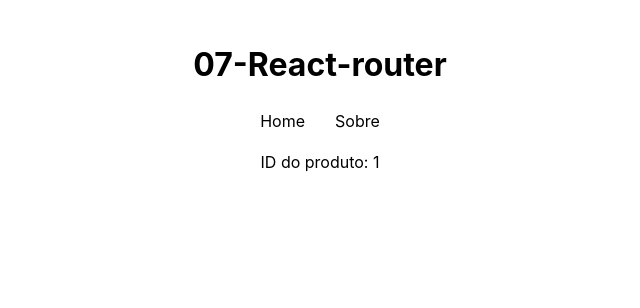
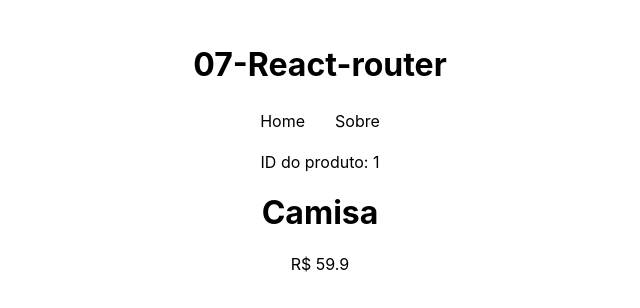
Before and after one commit to samueljdev/react-do-zero-a-maestria, a React (Vite) app: page /products/1 in a window 1280 px wide. Shown: the top 308 px of the page, without its empty margins (320-960 px from the left). Built offline with nearby package versions, Linux system fonts and the light colour scheme; data requests are answered from the project's data file.

Commit message:
05-carregamento dinamico de dados

```diff
--- a/src/App.jsx
+++ b/src/App.jsx
@@ -11,12 +11,11 @@ function App() {
     <>
       <h1>07-React-router</h1>
       <BrowserRouter >
-        <Navibar /> {/* como a Navibar tem elementos do react-router-dom ela fica abaixo*/}
+        <Navibar />
         <Routes>
           <Route path="/" element={<Home />} />
           <Route path="/about" element={<About />} />
-          {/* rota dinamica */}
-          <Route path="/products/:id" element={<Product />} />
+          <Route path="/products/:id" element={<Product />} /> {/* carregamento dinamico de dados */}
         </Routes>
       </BrowserRouter>
     </>
--- a/src/pages/Product.jsx
+++ b/src/pages/Product.jsx
@@ -1,11 +1,27 @@
 import React from 'react'
 import { useParams } from 'react-router-dom'
+import { UseFetch } from '../hooks/UseFetch'
 
 const Product = () => {
     const { id } = useParams()
+
+    // carregamento dado individual
+    const url = "http://localhost:3000/products/" + id
+
+    const { data: product, loading, error } = UseFetch(url)
+    console.log(product)
+
     return (
         <>
             <p>ID do produto: {id}</p>
+            {error && <p>Ocorreu um erro...</p>}
+            {loading && <p>Carregando...</p>}
+            {product && (
+                <div>
+                    <h1>{product.name}</h1>
+                    <p>R$ {product.price}</p>
+                </div>
+            )}
         </>
     )
 }
```
